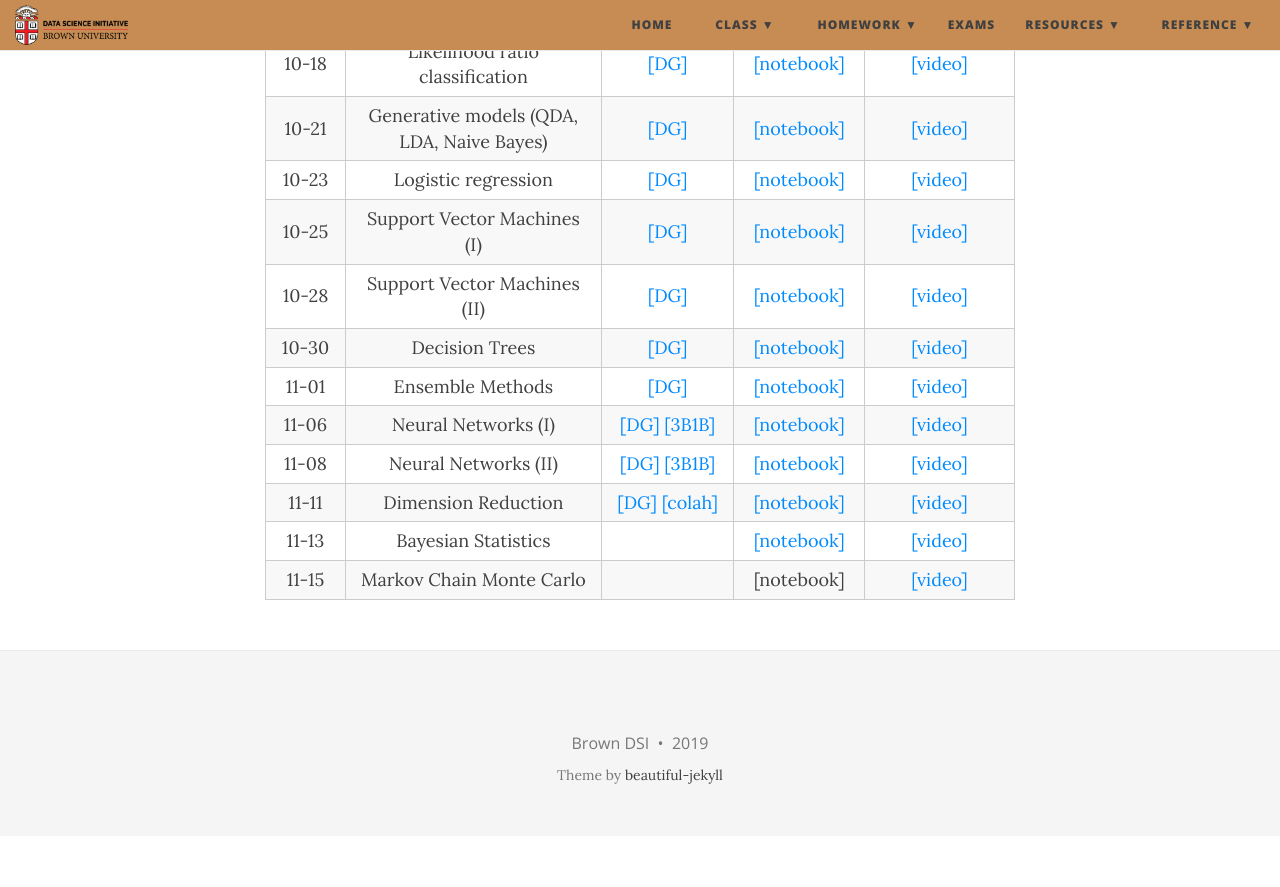
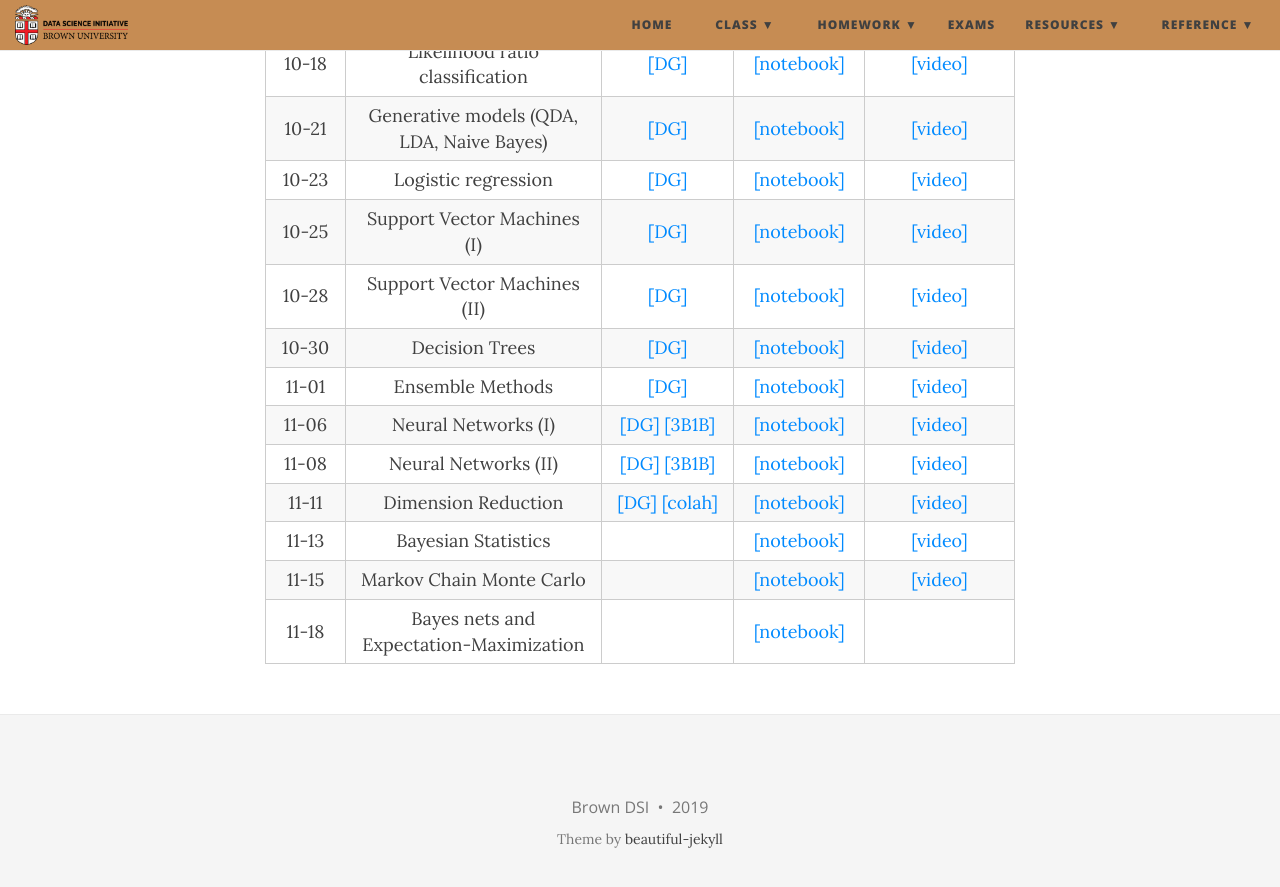
Before and after one commit to data1010/data1010.github.io, a Jekyll site: the page built from class.md, in a window 1280 px wide and 900 px high, scrolled down 1341 px. Shown: the top 887 px of the window. Built offline with Jekyll 4.4.1, drawn with Linux system fonts in a browser that asks for light colours; nearby versions of some CDN libraries; before the commit the page ends 2177 px from its top, so only the background shows below that.

Commit message:
Update notebook links

```diff
--- a/class.md
+++ b/class.md
@@ -221,8 +221,15 @@ title: Notebooks and videos
       <td style="text-align: center">11-15</td>
       <td style="text-align: center">Markov Chain Monte Carlo</td>
       <td style="text-align: center"><a href="https://mathigon.org/course/bayesian-inference-and-graphical-models/markov-chain-monte-carlo"></a></td>
-      <td style="text-align: center"><a href="https://nbviewer.jupyter.org/github/data1010/problem-sets/blob/master/11-15/data1010-11-15.ipynb"></a>[notebook]</td>
+      <td style="text-align: center"><a href="https://nbviewer.jupyter.org/github/data1010/problem-sets/blob/master/11-15/data1010-11-15.ipynb">[notebook]</a></td>
       <td style="text-align: center"><a href="https://youtu.be/VEjUaresrxA">[video]</a></td>
+    </tr>
+    <tr>
+      <td style="text-align: center">11-18</td>
+      <td style="text-align: center">Bayes nets and Expectation-Maximization</td>
+      <td style="text-align: center"><a href="https://mathigon.org/course/bayesian-inference-and-graphical-models/markov-chain-monte-carlo"></a></td>
+      <td style="text-align: center"><a href="https://nbviewer.jupyter.org/github/data1010/problem-sets/blob/master/11-18/data1010-11-18.ipynb">[notebook]</a></td>
+      <td style="text-align: center"><a href=""></a></td>
     </tr>
   </tbody>
 </table>
```
Also changed, not shown: homework.md (+7 -0 lines).
